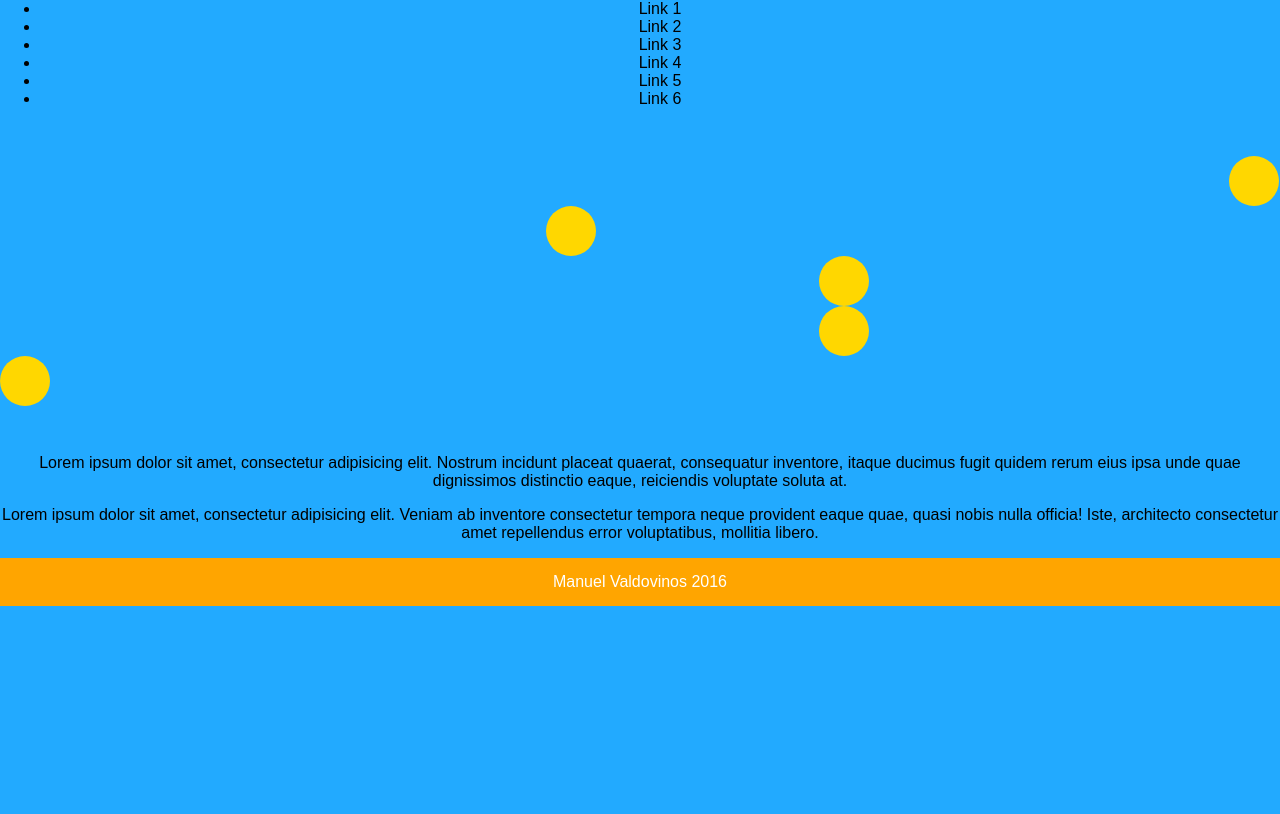
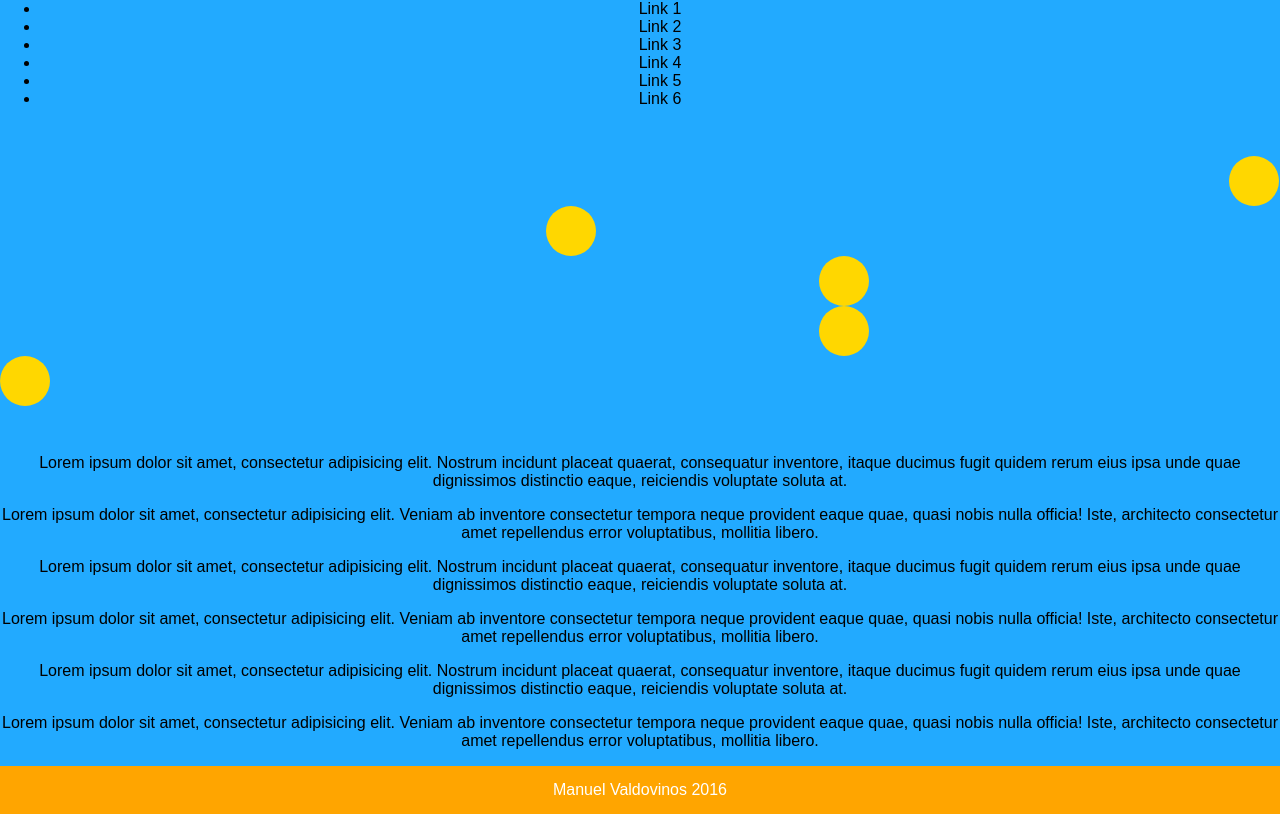
Before and after one commit to ManuelVC/git, a plain HTML site: page index.html in a window 1280 px wide. Shown: the part 53-867 px from the top of the page. Before the commit the page ends 800 px from the top, so only its background shows below. Drawn offline with Linux system fonts and the light colour scheme.

Commit message:
Agregue dos textos mas

```diff
--- a/index.html
+++ b/index.html
@@ -33,6 +33,16 @@
 	<p>Lorem ipsum dolor sit amet, consectetur adipisicing elit. Veniam ab inventore consectetur tempora neque provident eaque quae, quasi nobis nulla officia! Iste, architecto consectetur amet repellendus error voluptatibus, mollitia libero.</p>
 </seciton>
 
+<seciton class="text">
+	<p>Lorem ipsum dolor sit amet, consectetur adipisicing elit. Nostrum incidunt placeat quaerat, consequatur inventore, itaque ducimus fugit quidem rerum eius ipsa unde quae dignissimos distinctio eaque, reiciendis voluptate soluta at.</p>
+	<p>Lorem ipsum dolor sit amet, consectetur adipisicing elit. Veniam ab inventore consectetur tempora neque provident eaque quae, quasi nobis nulla officia! Iste, architecto consectetur amet repellendus error voluptatibus, mollitia libero.</p>
+</seciton>
+
+<seciton class="text">
+	<p>Lorem ipsum dolor sit amet, consectetur adipisicing elit. Nostrum incidunt placeat quaerat, consequatur inventore, itaque ducimus fugit quidem rerum eius ipsa unde quae dignissimos distinctio eaque, reiciendis voluptate soluta at.</p>
+	<p>Lorem ipsum dolor sit amet, consectetur adipisicing elit. Veniam ab inventore consectetur tempora neque provident eaque quae, quasi nobis nulla officia! Iste, architecto consectetur amet repellendus error voluptatibus, mollitia libero.</p>
+</seciton>
+
 
 <footer>
 	<div class="info">Manuel Valdovinos 2016</div>
```
